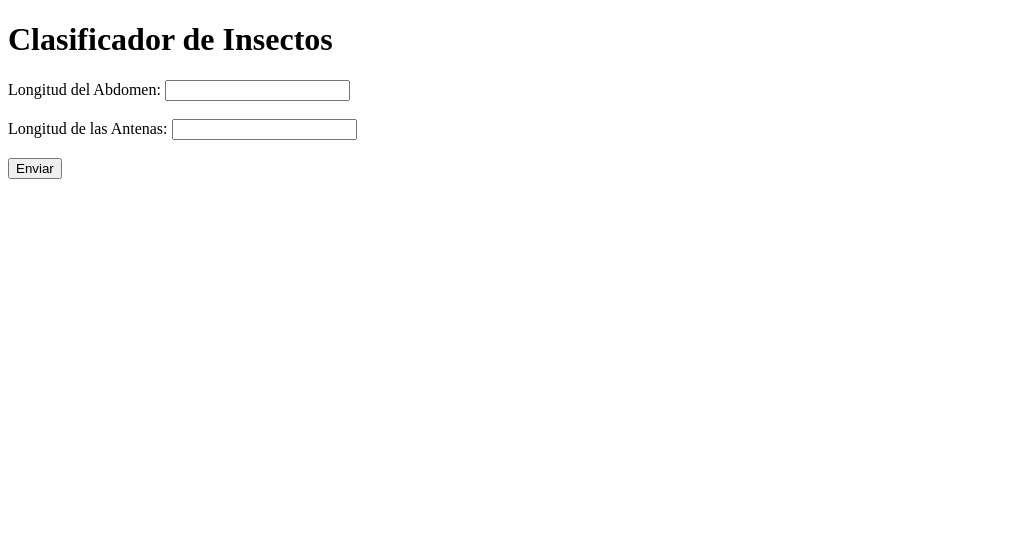
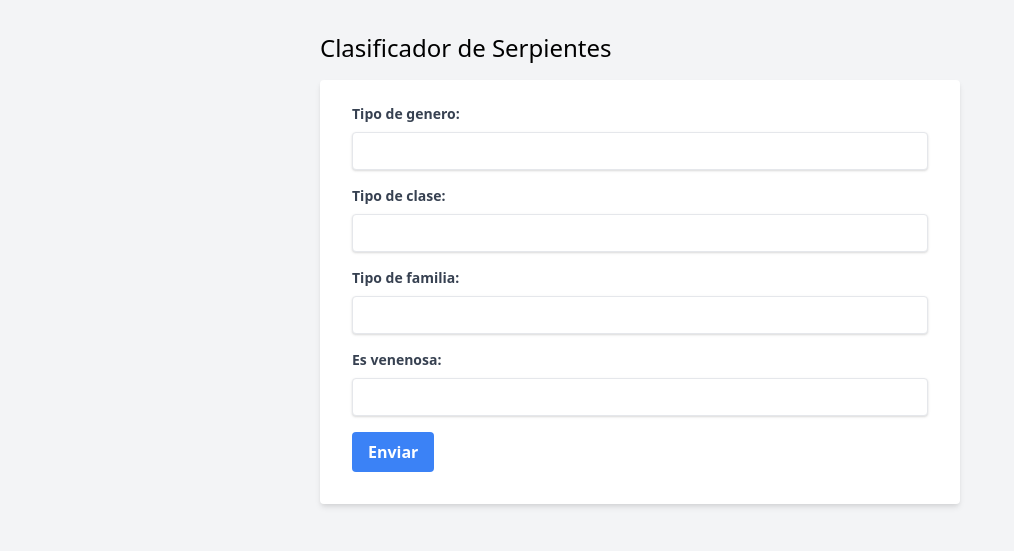
Before and after one commit to Eduardo20210681LALO/flask44, a Flask app: page / in a window 1280 px wide. Shown: the top 551 px of the page, without its empty margins (0-1014 px from the left). Run offline with Flask 3, Linux system fonts and the light colour scheme; parts of the project's set-up code (start-up, migrations or seed data) failed here and were passed over.

Commit message:
Practica Serpientes tarea1

```diff
--- a/app.py
+++ b/app.py
@@ -9,7 +9,7 @@ app = Flask(__name__)
 logging.basicConfig(level=logging.DEBUG)
 
 # Cargar el modelo entrenado
-model = joblib.load('model.pkl')
+model = joblib.load('modelo1.pkl')
 app.logger.debug('Modelo cargado correctamente.')
 
 @app.route('/')
@@ -19,23 +19,27 @@ def home():
 @app.route('/predict', methods=['POST'])
 def predict():
     try:
-        # Obtener los datos enviados en el request
-        abdomen = float(request.form['abdomen'])
-        antena = float(request.form['antena'])
+        # Obtener los datos enviados en el request y convertirlos a flotantes
+        genus = float(request.form['genus'])
+        class_id = float(request.form['class_id'])
+        snake_sub_family = float(request.form['snake_sub_family'])
+        poisonous = float(request.form['poisonous'])
 
         # Crear un DataFrame con los datos
-        data_df = pd.DataFrame([[abdomen, antena]], columns=['abdomen', 'antena'])
+        data_df = pd.DataFrame([[genus, class_id, snake_sub_family, poisonous]], columns=['genus', 'class_id', 'snake_sub_family', 'poisonous'])
         app.logger.debug(f'DataFrame creado: {data_df}')
 
         # Realizar predicciones
         prediction = model.predict(data_df)
-        app.logger.debug(f'Predicción: {prediction[0]}')
+        predicted_class = str(prediction[0])  # Convertir la predicción a cadena
+
+        app.logger.debug(f'Predicción: {predicted_class}')
 
         # Devolver las predicciones como respuesta JSON
-        return jsonify({'categoria': prediction[0]})
+        return jsonify({'categoria': predicted_class})
     except Exception as e:
         app.logger.error(f'Error en la predicción: {str(e)}')
-        return jsonify({'error': str(e)}), 400
+        return jsonify({'error': 'Error en la solicitud. Detalles en el registro del servidor.'}), 400
 
 if __name__ == '__main__':
     app.run(debug=True)
--- a/templates/formulario.html
+++ b/templates/formulario.html
@@ -1,26 +1,41 @@
 <!DOCTYPE html>
-<html>
+<html lang="en">
+
 <head>
-    <title>Clasificador de Insectos</title>
+    <meta charset="UTF-8">
+    <meta name="viewport" content="width=device-width, initial-scale=1.0">
+    <title>Clasificador de Serpientes</title>
+    <!-- Include the Tailwind CSS CDN link -->
+    <link href="https://cdn.jsdelivr.net/npm/tailwindcss@2.2.19/dist/tailwind.min.css" rel="stylesheet">
+    <style>
+        /* Estilo adicional para el formulario */
+        @media (min-width: 640px) {
+            .form-container {
+                max-width: 640px;
+            }
+        }
+    </style>
     <script>
         function clasificarInsecto(event) {
             event.preventDefault();
-            const abdomen = document.getElementById('abdomen').value;
-            const antena = document.getElementById('antena').value;
+            const genus = document.getElementById('genus').value;
+            const class_id = document.getElementById('class_id').value;
+            const snake_sub_family = document.getElementById('snake_sub_family').value;
+            const poisonous = document.getElementById('poisonous').value;
 
             fetch('/predict', {
                     method: 'POST',
                     headers: {
                         'Content-Type': 'application/x-www-form-urlencoded',
                     },
-                body: `abdomen=${abdomen}&antena=${antena}`,
+                    body: `genus=${genus}&class_id=${class_id}&snake_sub_family=${snake_sub_family}&poisonous=${poisonous}`,
                 })
                 .then(response => response.json())
                 .then(data => {
                     if (data.error) {
                         document.getElementById('resultado').innerText = 'Error: ' + data.error;
                     } else {
-                    document.getElementById('resultado').innerText = 'El insecto es un@: ' + data.categoria;
+                        document.getElementById('resultado').innerText = 'La serpiente pertenece a la familia: ' + data.categoria;
                     }
                 })
                 .catch(error => {
@@ -30,15 +45,34 @@
         }
     </script>
 </head>
-<body>
-    <h1>Clasificador de Insectos</h1>
-    <form id="formulario" onsubmit="clasificarInsecto(event)">
-        <label for="abdomen">Longitud del Abdomen:</label>
-        <input type="text" id="abdomen" name="abdomen"><br><br>
-        <label for="antena">Longitud de las Antenas:</label>
-        <input type="text" id="antena" name="antena"><br><br>
-        <input type="submit" value="Enviar">
+
+<body class="bg-gray-100 p-8">
+    <div class="form-container mx-auto">
+        <h1 class="text-2xl mb-4">Clasificador de Serpientes</h1>
+        <form id="formulario" onsubmit="clasificarInsecto(event)" class="bg-white shadow-md rounded px-8 pt-6 pb-8 mb-4">
+            <div class="mb-4">
+                <label for="genus" class="block text-gray-700 text-sm font-bold mb-2">Tipo de genero:</label>
+                <input type="text" id="genus" name="genus" class="shadow appearance-none border rounded w-full py-2 px-3 text-gray-700 leading-tight focus:outline-none focus:shadow-outline">
+            </div>
+            <div class="mb-4">
+                <label for="class_id" class="block text-gray-700 text-sm font-bold mb-2">Tipo de clase:</label>
+                <input type="text" id="class_id" name="class_id" class="shadow appearance-none border rounded w-full py-2 px-3 text-gray-700 leading-tight focus:outline-none focus:shadow-outline">
+            </div>
+            <div class="mb-4">
+                <label for="snake_sub_family" class="block text-gray-700 text-sm font-bold mb-2">Tipo de familia:</label>
+                <input type="text" id="snake_sub_family" name="snake_sub_family" class="shadow appearance-none border rounded w-full py-2 px-3 text-gray-700 leading-tight focus:outline-none focus:shadow-outline">
+            </div>
+            <div class="mb-4">
+                <label for="poisonous" class="block text-gray-700 text-sm font-bold mb-2">Es venenosa:</label>
+                <input type="text" id="poisonous" name="poisonous" class="shadow appearance-none border rounded w-full py-2 px-3 text-gray-700 leading-tight focus:outline-none focus:shadow-outline">
+            </div>
+            <div class="flex items-center justify-between">
+                <button type="submit" class="bg-blue-500 hover:bg-blue-700 text-white font-bold py-2 px-4 rounded focus:outline-none focus:shadow-outline">Enviar</button>
+            </div>
         </form>
-    <p id="resultado"></p>
+        <p id="resultado" class="text-gray-800"></p>
+    </div>
+
 </body>
+
 </html>
```
Also changed, not shown: 2 other files. Lines whose indentation alone changed are shown as unchanged.
